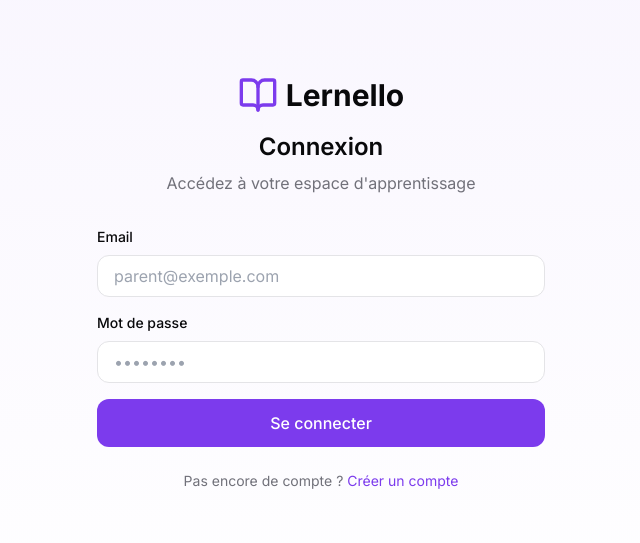
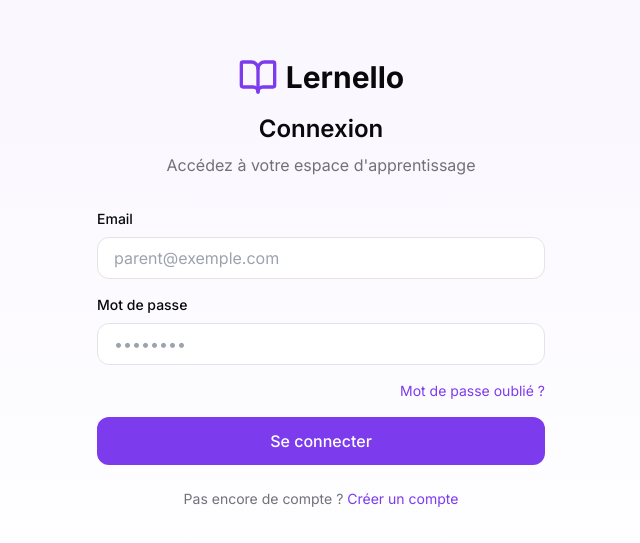
Before and after one commit to sifmimo/lernello, a Next.js app: page /login in a window 1280 px wide. Shown: the part 117-660 px from the top of the page, without its empty margins (319-959 px from the left). Built offline with nearby package versions, Linux system fonts and the light colour scheme.

Commit message:
feat: add forgot password link to login page

```diff
--- a/src/app/(auth)/login/page.tsx
+++ b/src/app/(auth)/login/page.tsx
@@ -91,6 +91,12 @@
             />
           </div>
 
+          <div className="flex justify-end">
+            <Link href="/forgot-password" className="text-sm text-primary hover:underline">
+              Mot de passe oublié ?
+            </Link>
+          </div>
+
           <button
             type="submit"
             disabled={loading}
```
